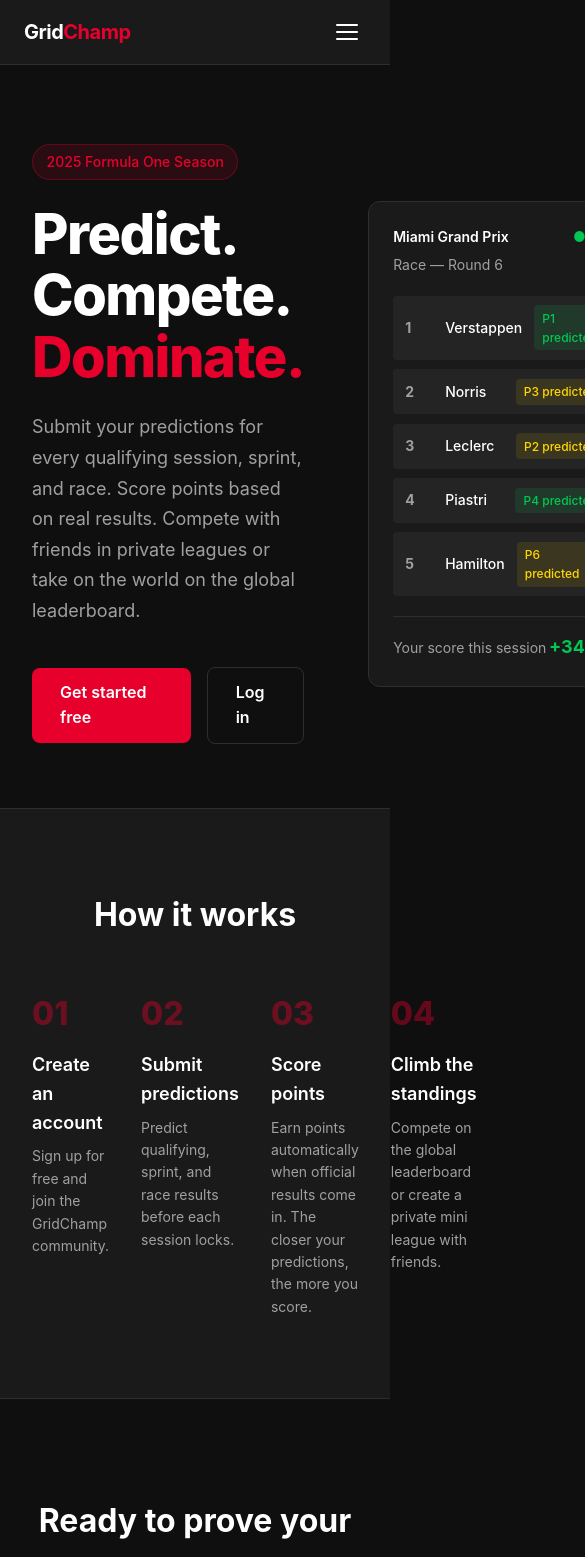
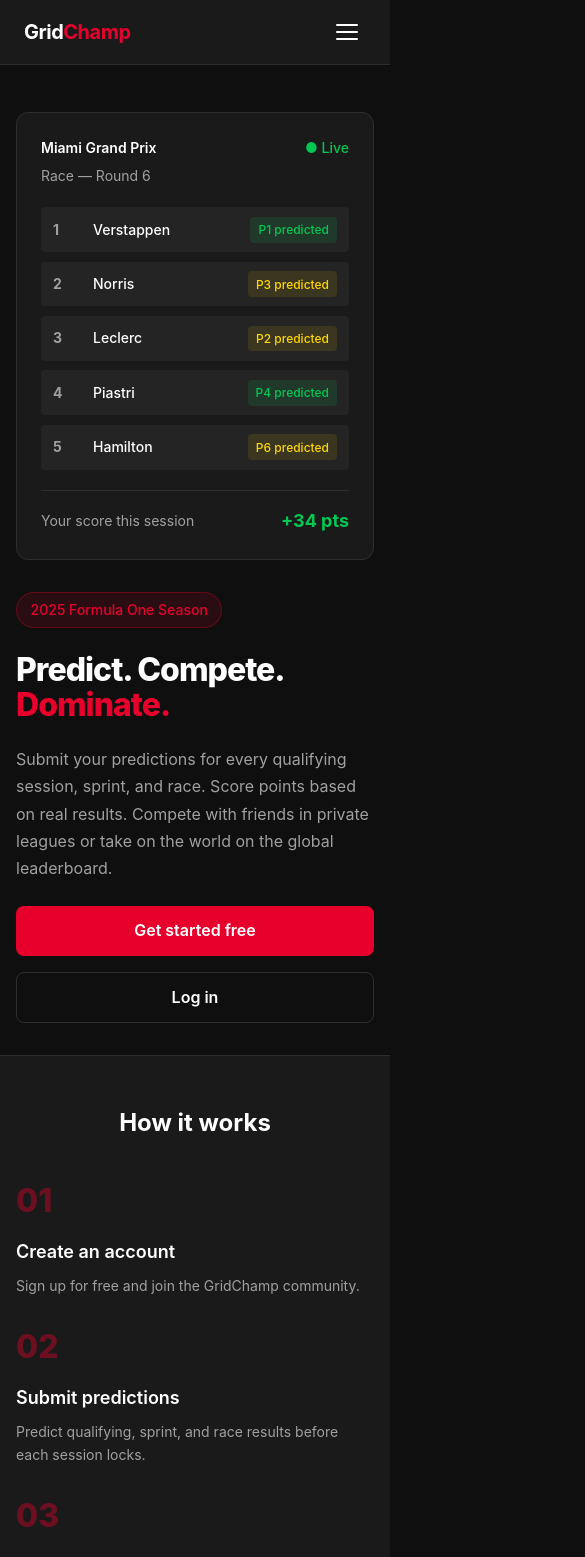
Before and after one commit to BernardKeenan123/GridChamp, a React (Vite) app in the folder gridchamp/: page / in a window 390 px wide. Shown: the top 1557 px of the page, 585 px wide, since content can reach past the window. Built offline with nearby package versions, Linux system fonts and the light colour scheme; no server answers.

Commit message:
fixing the mobile landing page

```diff
--- a/gridchamp/src/pages/Home/Home.module.css
+++ b/gridchamp/src/pages/Home/Home.module.css
@@ -245,3 +245,75 @@
   font-size: var(--font-size-lg);
   margin-bottom: 2rem;
 }
+
+@media (max-width: 768px) {
+  .hero {
+    grid-template-columns: 1fr;
+    padding: 3rem 1rem 2rem;
+    gap: 2rem;
+  }
+
+  .title {
+    font-size: 2.5rem;
+    letter-spacing: -1px;
+  }
+
+  .subtitle {
+    font-size: var(--font-size-base);
+    margin-bottom: 1.5rem;
+  }
+
+  .heroActions {
+    flex-direction: column;
+    align-items: stretch;
+  }
+
+  .btnPrimary,
+  .btnOutline {
+    text-align: center;
+  }
+
+  .heroVisual {
+    order: -1;
+  }
+
+  .card {
+    max-width: 100%;
+  }
+
+  .steps {
+    grid-template-columns: 1fr 1fr;
+    gap: 1.5rem;
+  }
+
+  .howItWorks {
+    padding: 3rem 1rem;
+  }
+
+  .howItWorks h2 {
+    font-size: var(--font-size-2xl);
+    margin-bottom: 2rem;
+  }
+
+  .cta {
+    padding: 3rem 1rem;
+  }
+
+  .cta h2 {
+    font-size: var(--font-size-2xl);
+  }
+
+  .cta p {
+    font-size: var(--font-size-base);
+  }
+}
+
+@media (max-width: 480px) {
+  .steps {
+    grid-template-columns: 1fr;
+  }
+
+  .title {
+    font-size: 2rem;
+  }
+}
```
